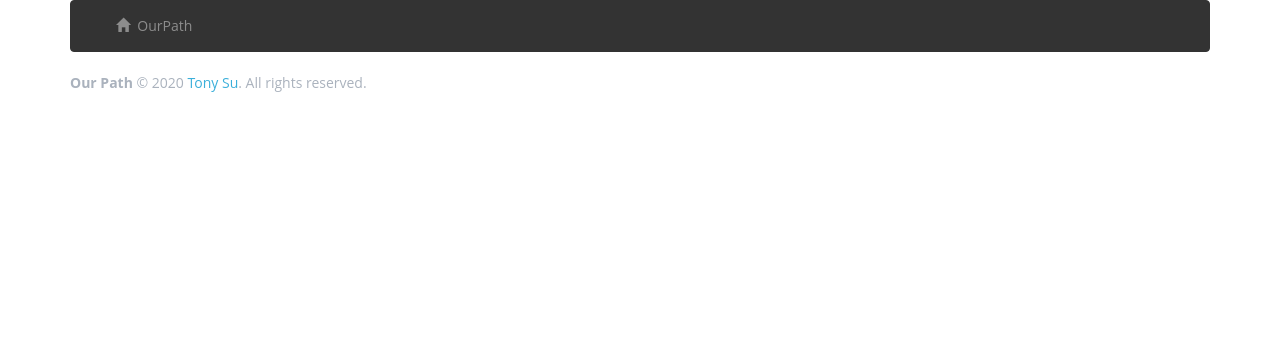
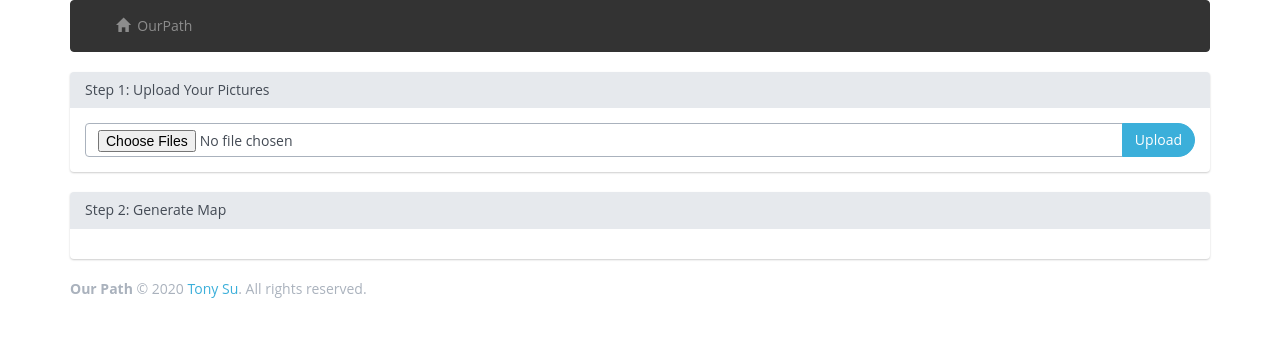
Before and after one commit to peitaosu/OurPath, a Django app: template OurPath/OurPath/templates/map.html in a window 1280 px wide. Shown: the top 337 px of the page. Run offline with Django 3.2, Linux system fonts and the light colour scheme; the template is opened without the code that fills it, so the values that code supplies are empty; some libraries are stand-ins or nearby versions; some web fonts are replaced.

Commit message:
support upload multiple files in HTML

```diff
--- a/OurPath/OurPath/templates/map.html
+++ b/OurPath/OurPath/templates/map.html
@@ -3,7 +3,27 @@
 {% block content %}
 <div class="row">
     <div class="col-md-12">
+        <div class="panel panel-default">
+            <div class="panel-heading">
+                <h3 class="panel-title">Step 1: Upload Your Pictures</h3>
+            </div>
+            <div class="panel-body">
+                <div class="input-group form-search">
+                    <input class="form-control" id="pictures_upload" name="pictures" type="file" multiple/>
+                    <span class="input-group-btn">
+                        <button type="submit" class="btn btn-primary" data-type="last">Upload</button>
+                      </span>
+                </div>
+            </div>
+        </div>
+        <div class="panel panel-default">
+            <div class="panel-heading">
+                <h3 class="panel-title">Step 2: Generate Map</h3>
+            </div>
+            <div class="panel-body">
 
+            </div>
+        </div>
     </div>
 </div>
 {% endblock %}
```
